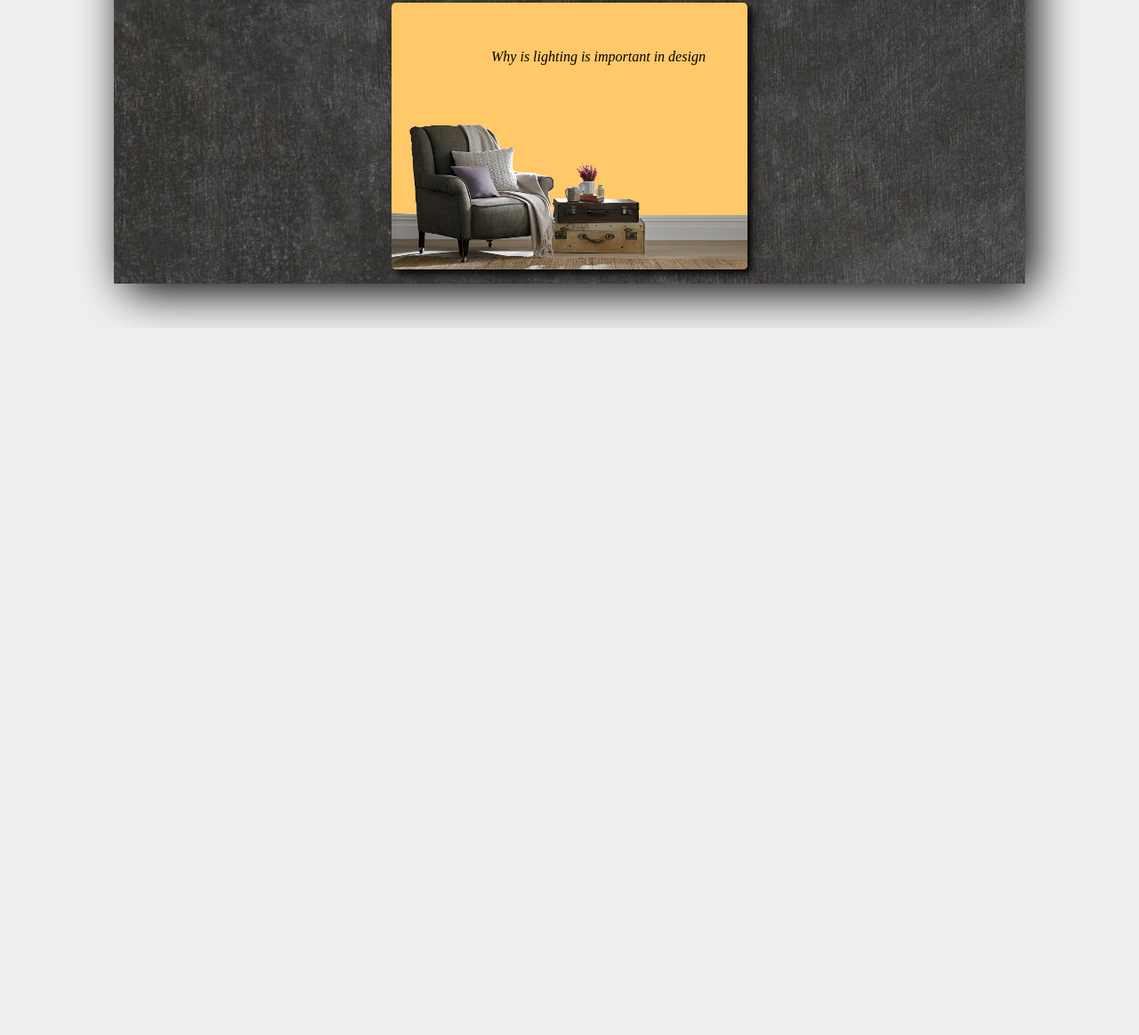
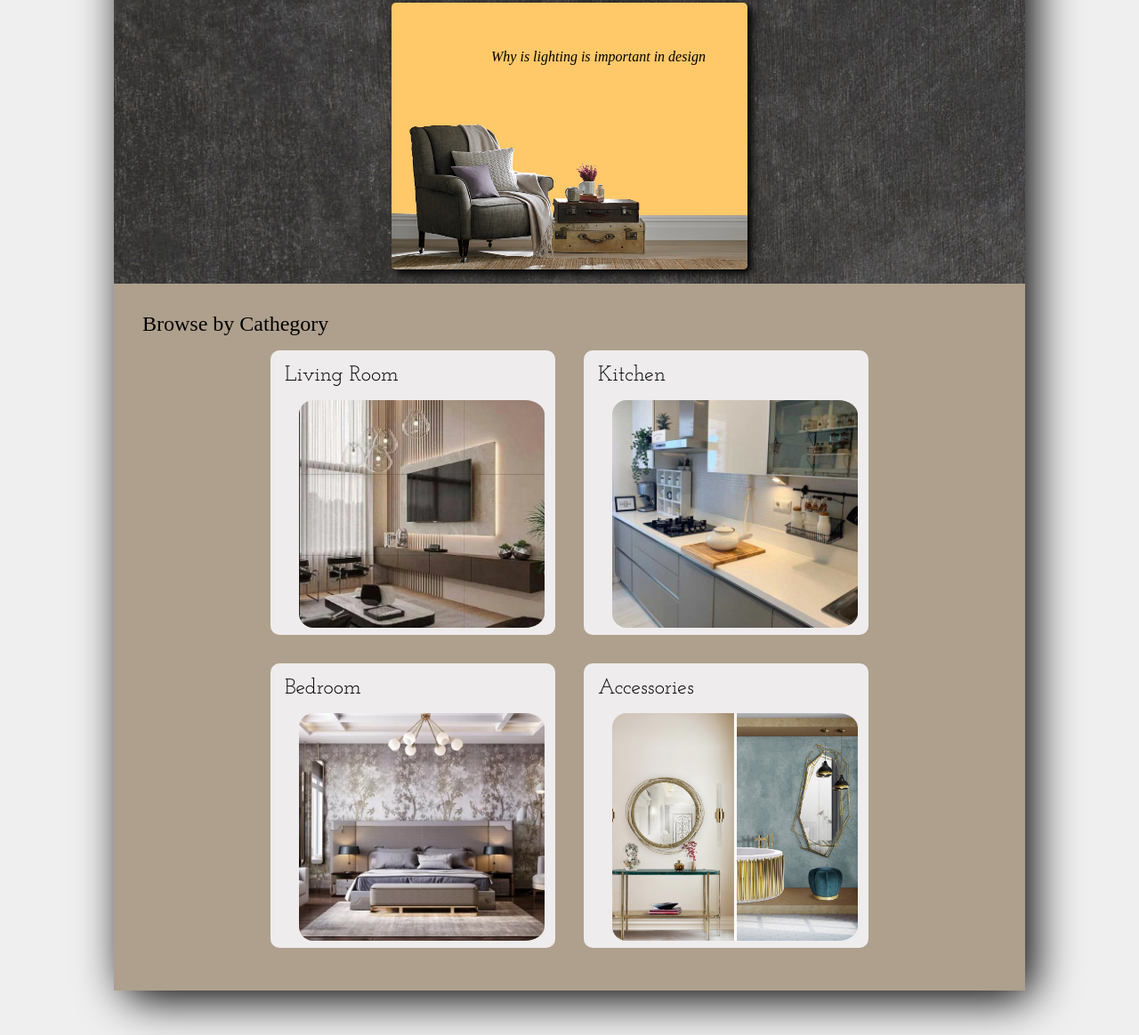
Before and after one commit to Kadir-Zeren/HC09-FlexBox_Project, a plain HTML site: page index.html in a window 1280 px wide. Shown: the part 581-1745 px from the top of the page at 89% size. Before the commit the page ends 950 px from the top, so only its background shows below. Drawn offline with Linux system fonts and the light colour scheme; a web font is replaced by a local one.

Commit message:
category

```diff
--- a/index.html
+++ b/index.html
@@ -93,6 +93,36 @@
         </header>
 
 
+        <!-- ------------------------------- -->
+        <!--            CATEGORY            -->
+        <!-- ------------------------------- -->
+
+        <section class="categorySection">
+            <div class="cathegoryPart">
+                <p>Browse by Cathegory</p>
+
+                <div class="cathegories">
+                    <div class="cathegory">
+                        <p>Living Room</p>
+                        <img src="./images/living-room.jpg" alt="">
+                    </div>
+                    <div class="cathegory">
+                        <p>Kitchen</p>
+                        <img src="./images/kitchen.jpg" alt="">
+                    </div>
+                    <div class="cathegory">
+                        <p>Bedroom</p>
+                        <img src="./images/bedroom.jpg" alt="">
+                    </div>
+                    <div class="cathegory">
+                        <p>Accessories</p>
+                        <img src="./images/accesories.png" alt="">
+                    </div>
+                </div>
+            </div>
+
+        </section>
+
     </div>
 
 </body>
--- a/style.css
+++ b/style.css
@@ -187,3 +187,46 @@ header {
   font-style: italic;
   padding: 2rem;
 }
+
+/* ---------------------------------- */
+/*              CATEGORY             */
+/* ---------------------------------- */
+
+.categorySection{
+background-color: #AEA08D;
+}
+
+.cathegoryPart,
+.product-part{
+  padding: 2rem;
+  font-size: 1.5rem;
+
+}
+
+.cathegories{
+/* border: 2px solid red; */
+display: flex;
+flex-wrap: wrap;
+justify-content: center;
+align-items: center;
+}
+
+.cathegory{
+  width: 20rem;
+  height: 20rem;
+  margin: 1rem;
+  background-color: #eeecec;
+  padding: 1rem 2px 1rem 1rem;
+  border-radius: 10px;
+  font-family: 'Josefin Slab', serif;
+
+}
+
+
+.cathegory img{
+  width: 100%;
+  height: 100%;
+  object-fit: cover;
+  padding: 1rem 10px 1rem 1rem;
+  border-radius: 2rem;
+}
```
